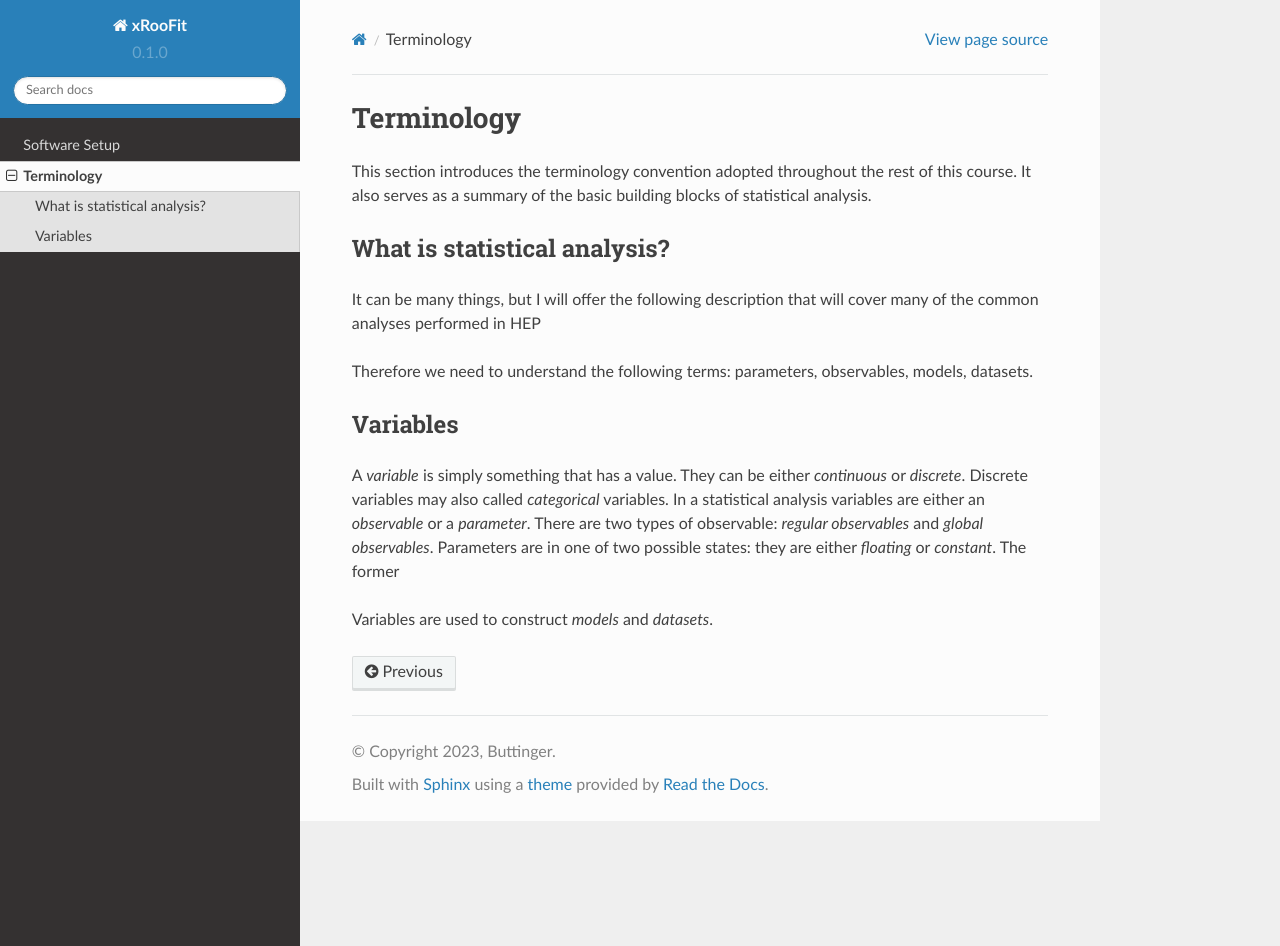
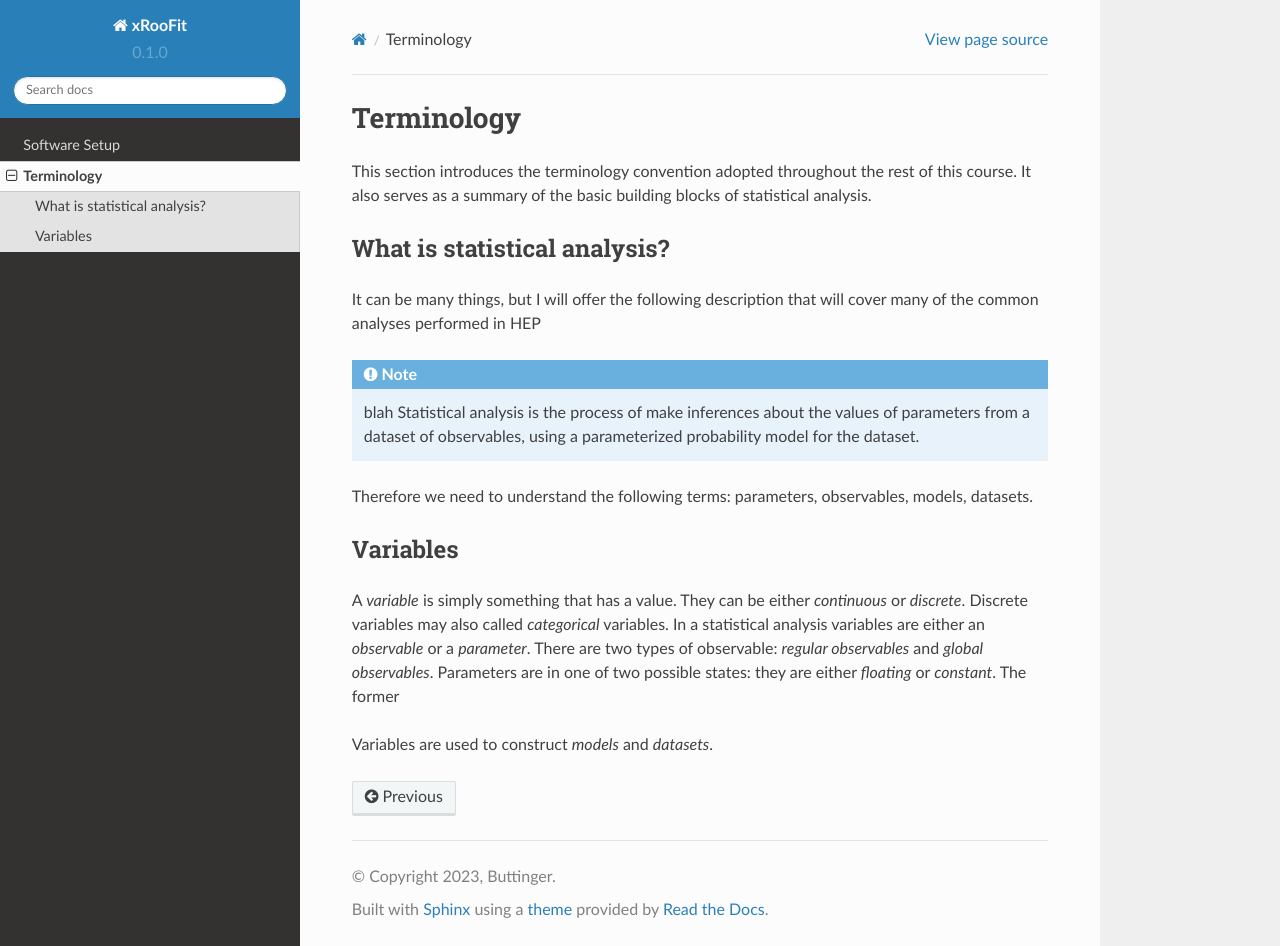
Before and after one commit to will-cern/xroofit-readthedocs, a Sphinx documentation site: the page built from docs/source/terminology.rst, in a window 1280 px wide and 946 px high. Built offline with Sphinx 7.4.7 and the Read the Docs theme 2.0.0, drawn with Linux system fonts in a browser that asks for light colours; some of the changed lines change nothing that is shown.

Commit message:
Update terminology.rst

```diff
--- a/docs/source/terminology.rst
+++ b/docs/source/terminology.rst
@@ -8,7 +8,7 @@ What is statistical analysis?
 
 It can be many things, but I will offer the following description that will cover many of the common analyses performed in HEP
 
-.. admonition:: blah
+.. note:: blah
     Statistical analysis is the process of make inferences about the values of parameters from a dataset of observables, using a parameterized probability model for the dataset.
 
 Therefore we need to understand the following terms: parameters, observables, models, datasets.
```
